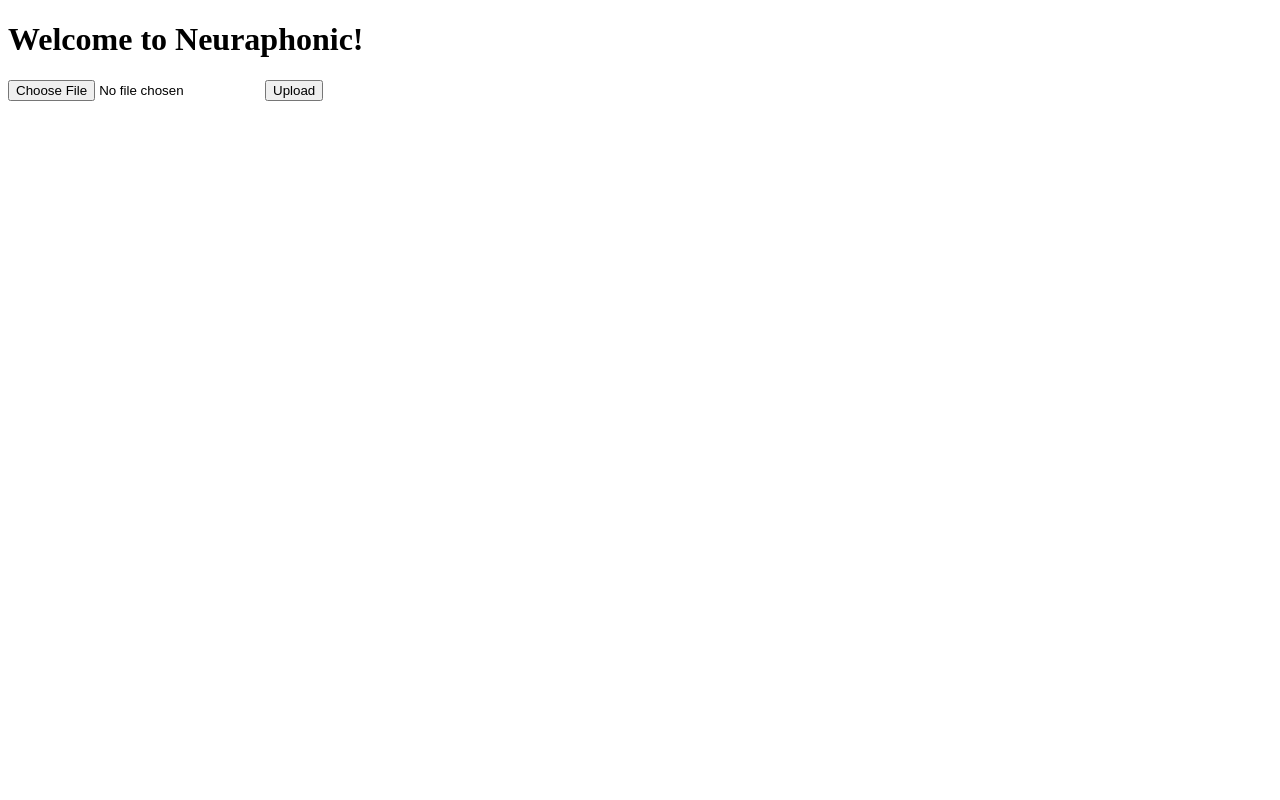
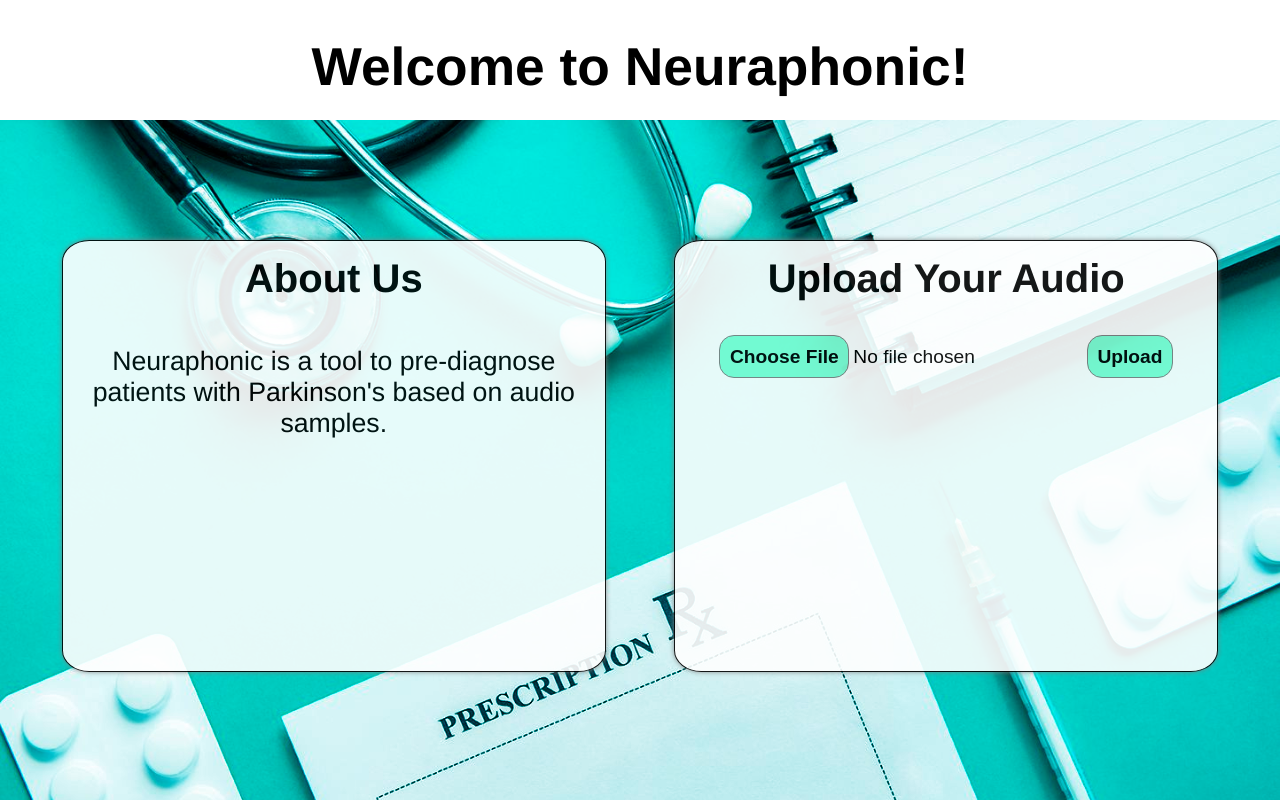
Before and after one commit to neuraphonic/neuraphonic, a Flask app: page / in a window 1280 px wide. Run offline with Flask 3, Linux system fonts and the light colour scheme.

Commit message:
add styling to main page

```diff
--- a/app.py
+++ b/app.py
@@ -12,7 +12,7 @@
 filename = None
 result = None
 
-app = flask.Flask(__name__)
+app = flask.Flask(__name__, static_folder="static")
 app.config['UPLOAD_FOLDER'] = UPLOAD_FOLDER_WAV
 
 def allowed_file(filename):
--- a/templates/index.html
+++ b/templates/index.html
@@ -2,12 +2,51 @@
 <html>
   <head>
     <title>Neuraphonic</title>
+    <style>
+      .file-input {
+        margin-top: 1rem;
+      }
+      .file-input::file-selector-button, .upload-btn {
+        font-weight: bold;
+        color: black;
+        padding: 0.5em;
+        border: thin solid gray;
+        border-radius: 15px;
+        background-color: aquamarine;
+        cursor: pointer;
+      }
+      input {
+        font-size: 1.2em;
+      }
+      body {
+        background-image: url('static/bg.jpg');
+        background-repeat: no-repeat;
+        background-size: cover;
+        background-blend-mode: hard-light;
+        background-color: teal;
+      }
+    </style>
   </head>
-  <body>
-    <h1>Welcome to Neuraphonic!</h1>
-    <form action="/upload" method=post enctype=multipart/form-data>
-      <input type=file name=file>
-      <input type=submit value=Upload>
-    </form>
+  <body style="margin: 0; font-family: Helvetica;">
+    <center>
+      <div style="top: 0; margin: 0; margin-bottom: 15vh; background-color: white; height: 15vh; display: grid; place-items: center;">
+        <h1 style="font-size: 40pt;">Welcome to Neuraphonic!</h1>
+      </div>
+      <div>
+        <div style="border: 1px solid black; opacity: 0.9; background-color: white; width: 40%; padding: 15px; border-radius: 5%; display: inline-block; height: 50vh; box-shadow: 0 0 5px gray; margin-right: 5%;">
+          <text style="font-size: 30pt; font-weight: bold;">About Us</text>
+          <br><br>
+          <p style="font-size: 20pt;">Neuraphonic is a tool to pre-diagnose patients with Parkinson's based on audio samples.</p>
+        </div>
+        <div style="border: 1px solid black; opacity: 0.9; background-color: white; width: 40%; padding: 15px; border-radius: 5%; display: inline-block; height: 50vh; vertical-align: top; box-shadow: 0 0 5px gray;">
+          <text style="font-size: 30pt; font-weight: bold;">Upload Your Audio</text>
+          <br><br>
+          <form action="/upload" method=post enctype=multipart/form-data>
+            <input class="file-input" type=file name=file>
+            <input class="upload-btn" type=submit value=Upload>
+          </form>
+        </div>
+      </div>
+    </center>
   </body>
 </html>
```
Also changed, not shown: static/bg.jpg (added).
